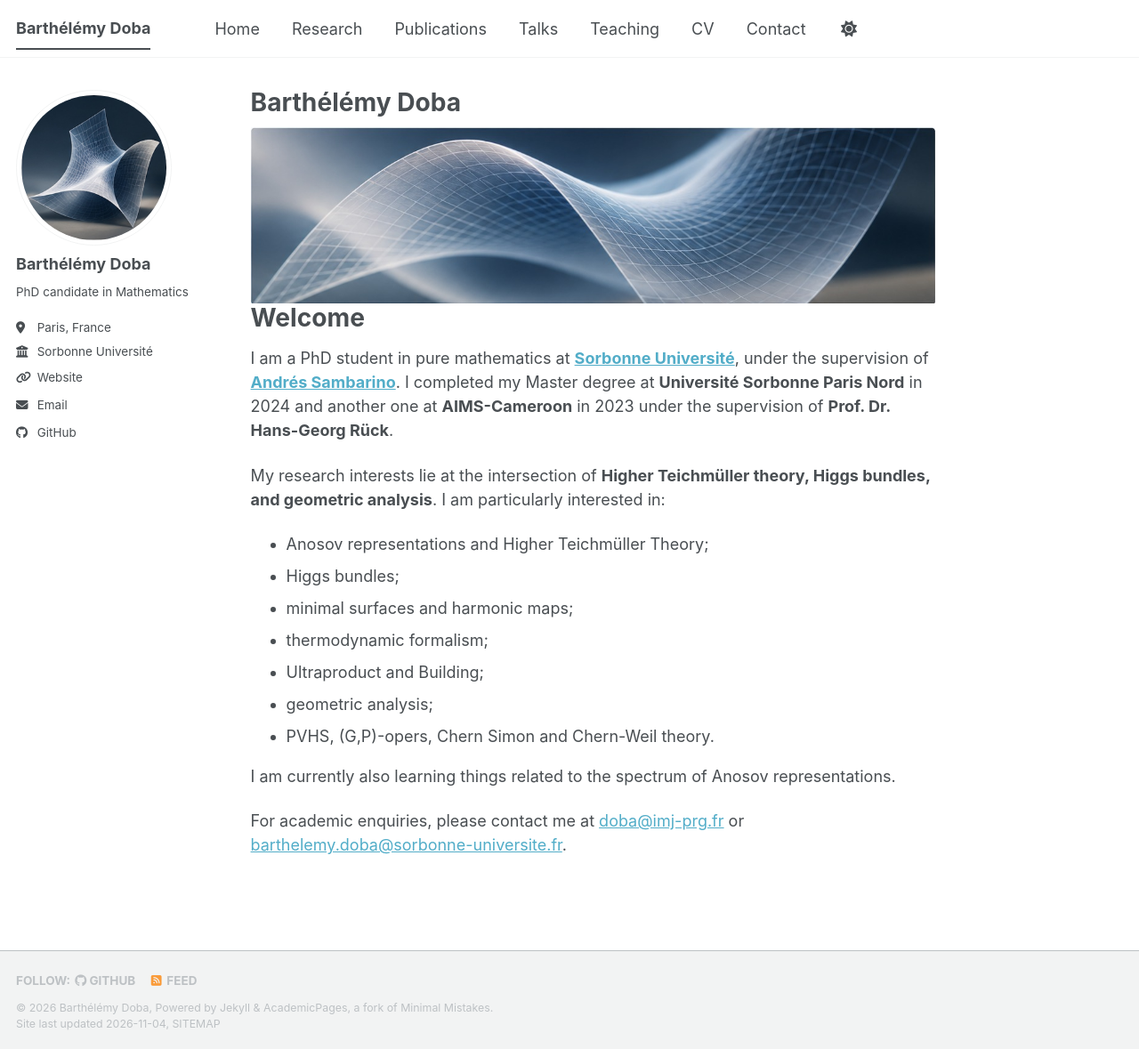
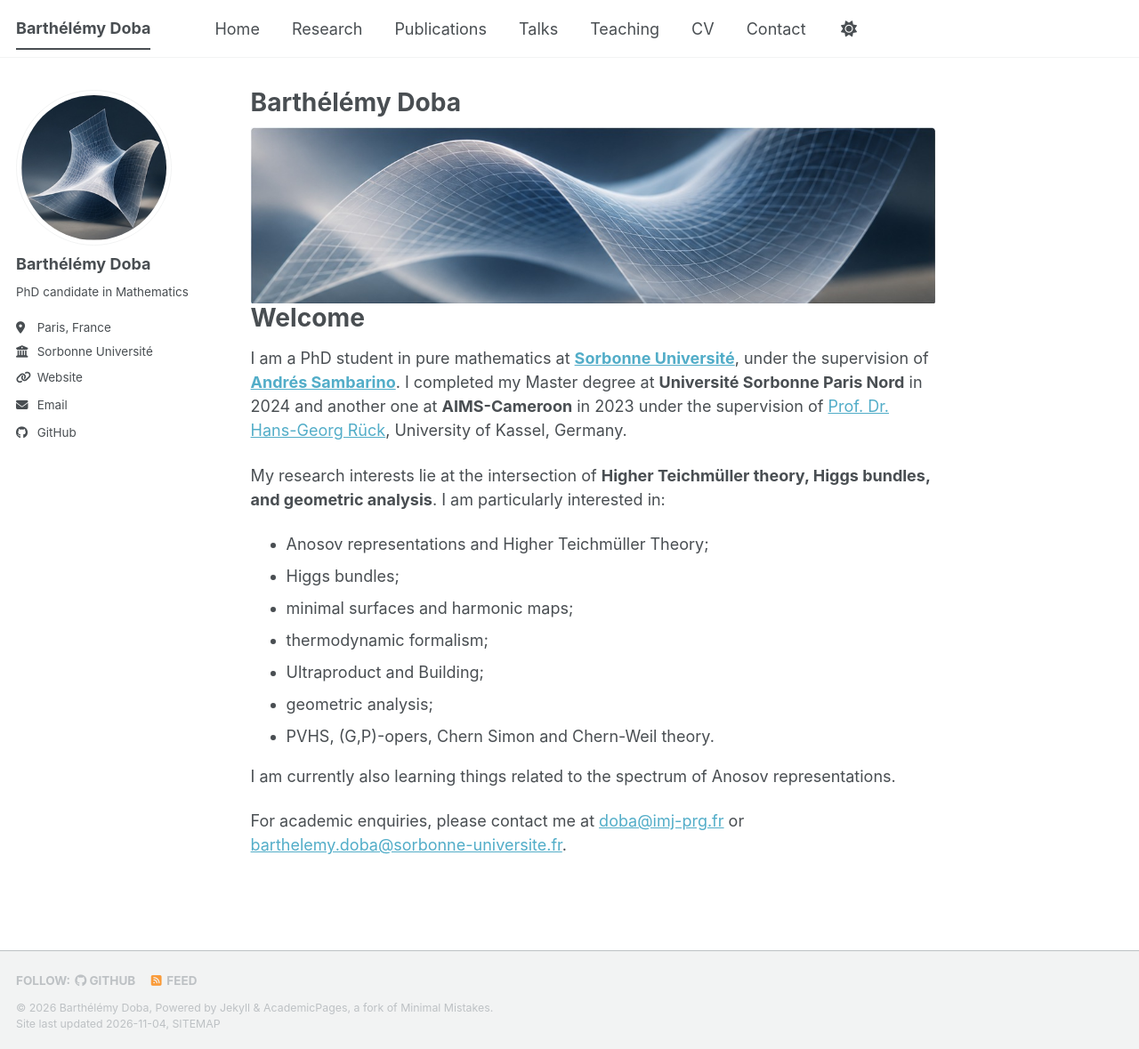
Before and after one commit to barthelemy-doba/barthelemy-doba.github.io, a Jekyll site: the page built from _pages/about.md, in a window 1280 px wide and 1179 px high. Shown: the whole window at 89% size. Built offline with Jekyll 4.4.1, drawn with Linux system fonts in a browser that asks for light colours; a script bundle is joined from its source files by our own code; a style sheet for code colours, icons or effects is not loaded.

Commit message:
Update academic background in about.md
Updated the supervision information for my Master degree to include the university and professor's link.

```diff
--- a/_pages/about.md
+++ b/_pages/about.md
@@ -12,7 +12,7 @@ classes: wide
 
 # Welcome
 
-I am a PhD student in pure mathematics at [**Sorbonne Université**](https://www.sorbonne-universite.fr), under the supervision of [**Andrés Sambarino**](https://sambarino-andres.apps.math.cnrs.fr). I completed my Master degree at **Université Sorbonne Paris Nord** in 2024 and another one at **AIMS-Cameroon** in 2023 under the supervision of  **Prof. Dr. Hans-Georg Rück**.
+I am a PhD student in pure mathematics at [**Sorbonne Université**](https://www.sorbonne-universite.fr), under the supervision of [**Andrés Sambarino**](https://sambarino-andres.apps.math.cnrs.fr). I completed my Master degree at **Université Sorbonne Paris Nord** in 2024 and another one at **AIMS-Cameroon** in 2023 under the supervision of [Prof. Dr. Hans-Georg Rück](https://www.mathematik.uni-kassel.de/~rueck/), University of Kassel, Germany.
 
 My research interests lie at the intersection of **Higher Teichmüller theory, Higgs bundles, and geometric analysis**. I am particularly interested in:
 
```
